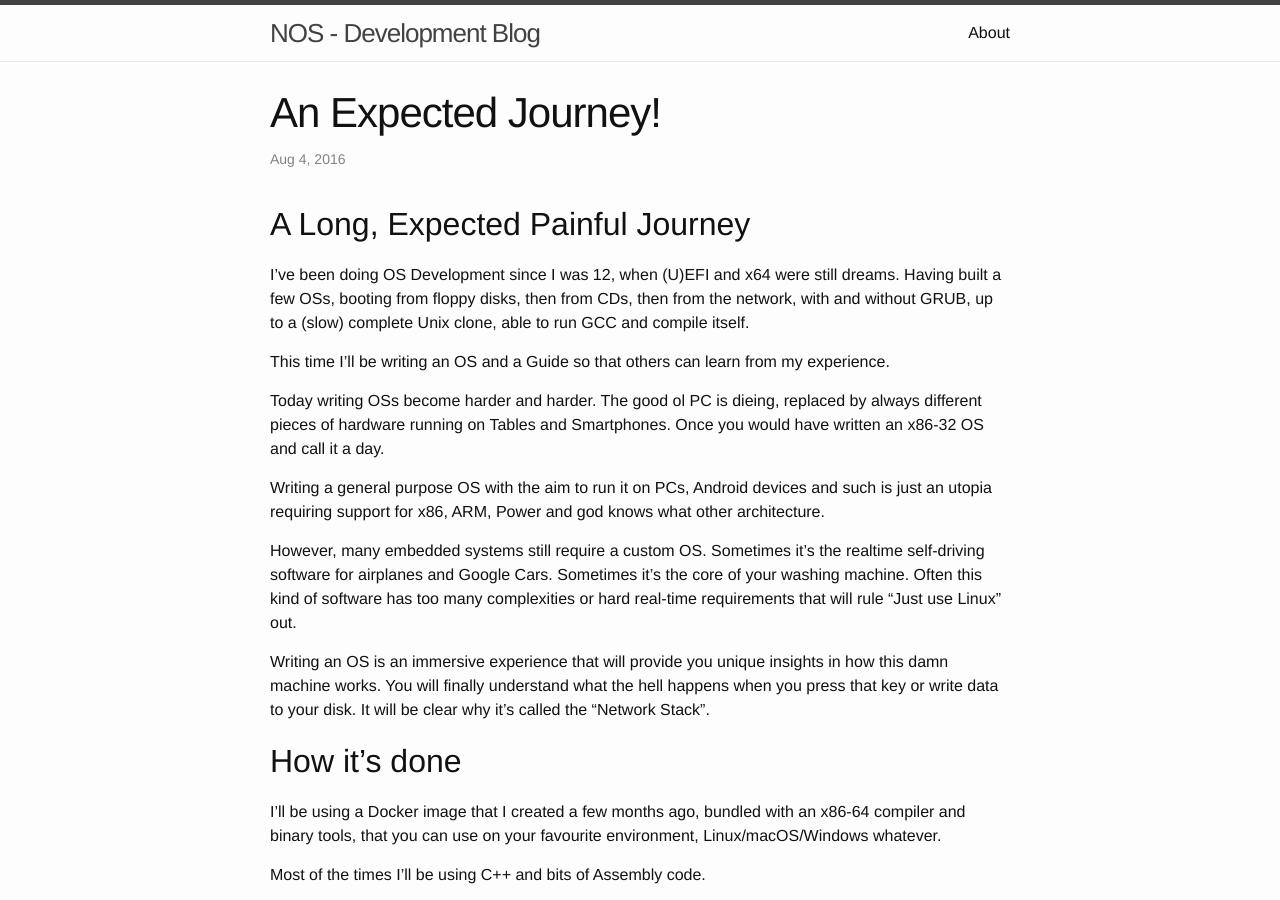
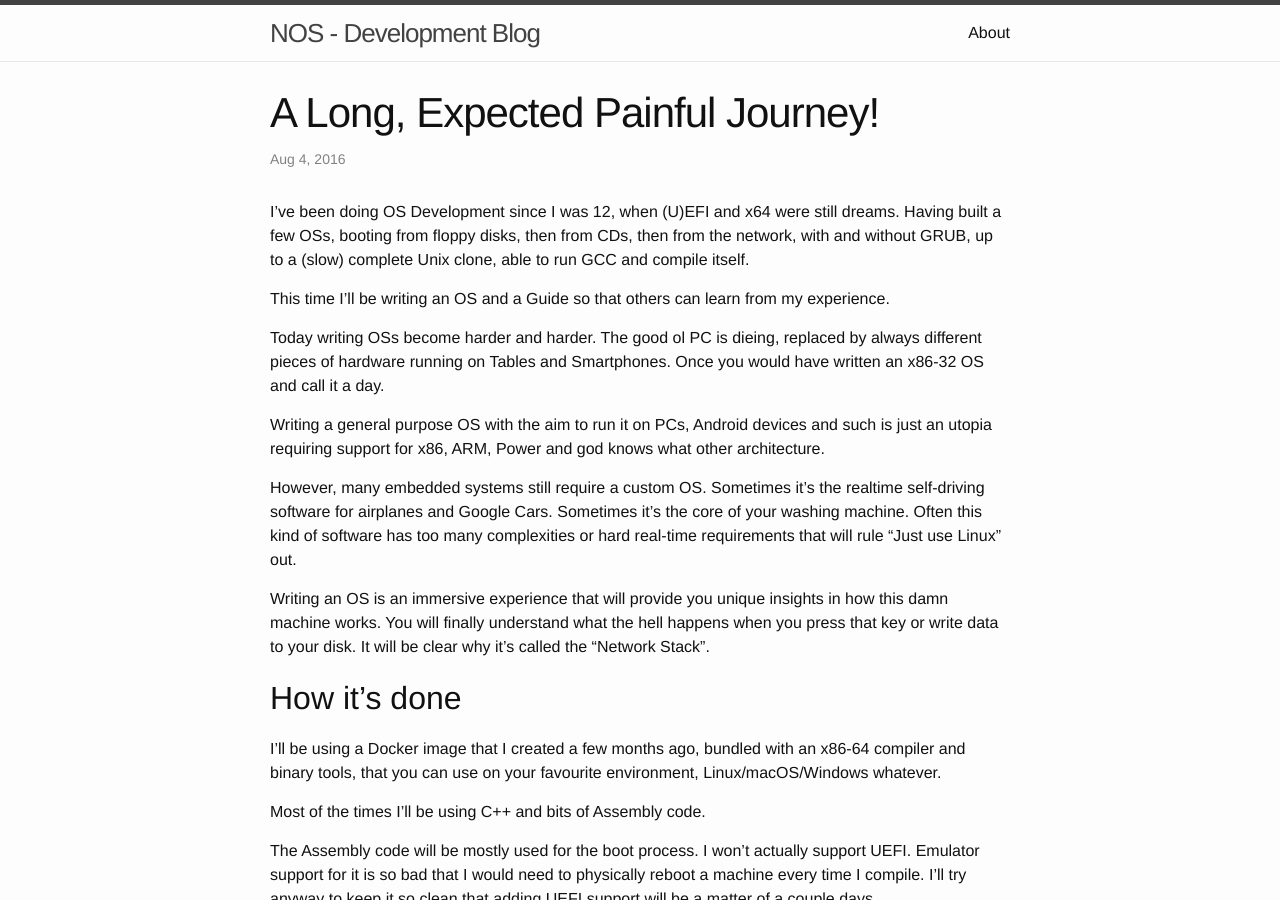
Before and after one commit to francescobbo/nos, a Jekyll site: the page built from _posts/2016-08-04-welcome-to-jekyll.markdown, in a window 1280 px wide and 900 px high. Built offline with Jekyll 4.4.1, drawn with Linux system fonts in a browser that asks for light colours.

Commit message:
Fixed post title

```diff
--- a/_posts/2016-08-04-welcome-to-jekyll.markdown
+++ b/_posts/2016-08-04-welcome-to-jekyll.markdown
@@ -1,10 +1,9 @@
 ---
 layout: post
-title:  "An Expected Journey!"
+title:  "A Long, Expected Painful Journey!"
 date:   2016-08-04 17:56:26 +0200
 categories: nos
 ---
-## A Long, Expected Painful Journey
 
 I've been doing OS Development since I was 12, when (U)EFI and x64 were still
 dreams.
```
